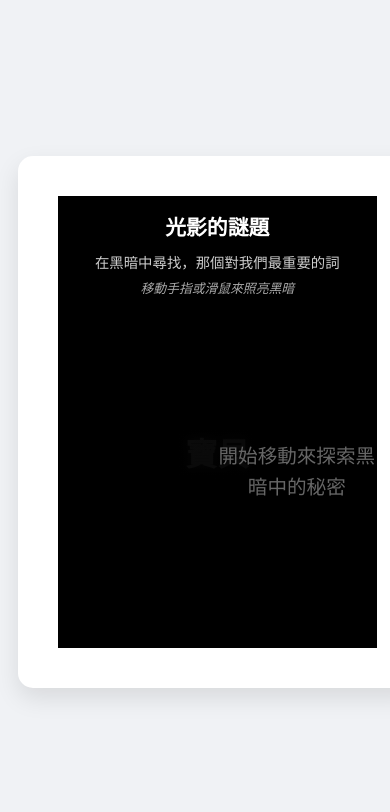
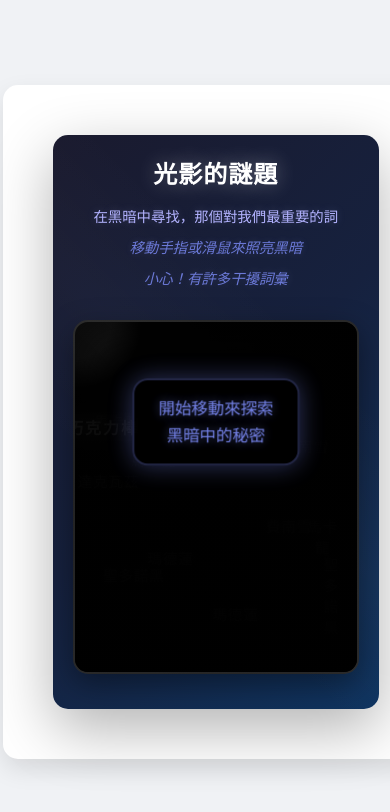
Before and after one commit to awesomejerry/hmz-exploding-card, a React (Vite) app: page / in a window 390 px wide. Shown: the top 812 px of the page. Built offline with nearby package versions, Linux system fonts and the light colour scheme.

Commit message:
Fix mobile touch issues for Puzzle7 input area

```diff
--- a/src/components/Puzzle7.tsx
+++ b/src/components/Puzzle7.tsx
@@ -13,8 +13,24 @@ const Puzzle7: React.FC<Puzzle7Props> = ({ onSuccess }) => {
     const [showHint, setShowHint] = useState(false);
     const containerRef = useRef<HTMLDivElement>(null);
 
-    const correctAnswer = '寶貝'; // The hidden word to find
-    const hiddenWordPosition = { x: 50, y: 45 }; // Position as percentage
+    const correctAnswer = '巧克力棒'; // The hidden word to find
+    const hiddenWordPosition = { x: 10, y: 30 }; // Position as percentage
+
+    // 混淆詞彙和位置
+    const decoyWords = [
+        { word: '馬卡龍', position: { x: 15, y: 28 } },
+        { word: '費南雪', position: { x: 82, y: 35 } },
+        { word: '瑪德蓮', position: { x: 34, y: 67 } },
+        { word: '達克瓦茲', position: { x: 67, y: 23 } },
+        { word: '聖多諾黑', position: { x: 21, y: 72 } },
+        { word: '馬卡龍', position: { x: 88, y: 61 } }, // 重複出現增加混淆
+        { word: '費南雪', position: { x: 45, y: 19 } },
+        { word: '瑪德蓮', position: { x: 57, y: 83 } },
+        { word: '達克瓦茲', position: { x: 12, y: 45 } },
+        { word: '聖多諾黑', position: { x: 91, y: 78 } },
+        { word: '馬卡龍', position: { x: 28, y: 39 } },
+        { word: '費南雪', position: { x: 76, y: 58 } }
+    ];
 
     useEffect(() => {
         const handleMouseMove = (e: MouseEvent) => {
@@ -67,7 +83,7 @@ const Puzzle7: React.FC<Puzzle7Props> = ({ onSuccess }) => {
             Math.pow(mousePosition.y - hiddenWordPosition.y, 2)
         );
 
-        if (distance < 8 && isFlashlightActive) { // Within 8% distance
+        if (distance < 6 && isFlashlightActive) { // 縮小檢測範圍使其更精確
             setShowInput(true);
         }
     }, [mousePosition, isFlashlightActive]);
@@ -100,6 +116,7 @@ const Puzzle7: React.FC<Puzzle7Props> = ({ onSuccess }) => {
                 <h2>光影的謎題</h2>
                 <p>在黑暗中尋找，那個對我們最重要的詞</p>
                 <p className="shadow-puzzle-hint">移動手指或滑鼠來照亮黑暗</p>
+                <p className="shadow-puzzle-hint">小心！有許多干擾詞彙</p>
             </div>
 
             <div className="shadow-puzzle-dark-area">
@@ -115,8 +132,22 @@ const Puzzle7: React.FC<Puzzle7Props> = ({ onSuccess }) => {
                     {correctAnswer}
                 </div>
 
+                {/* 混淆詞彙 */}
+                {decoyWords.map((decoy, index) => (
+                    <div
+                        key={index}
+                        className="shadow-puzzle-decoy-word"
+                        style={{
+                            left: `${decoy.position.x}%`,
+                            top: `${decoy.position.y}%`
+                        }}
+                    >
+                        {decoy.word}
+                    </div>
+                ))}
+
                 {showInput && (
-                    <div className="shadow-puzzle-input-area">
+                    <div className="shadow-puzzle-input-area" onTouchStart={(e) => e.stopPropagation()}>
                         <form onSubmit={handleSubmit}>
                             <div className="shadow-puzzle-input-group">
                                 <input
@@ -126,8 +157,13 @@ const Puzzle7: React.FC<Puzzle7Props> = ({ onSuccess }) => {
                                     placeholder="輸入你找到的詞"
                                     className="shadow-puzzle-input"
                                     autoFocus
+                                    onTouchStart={(e) => e.stopPropagation()}
                                 />
-                                <button type="submit" className="shadow-puzzle-submit">
+                                <button
+                                    type="submit"
+                                    className="shadow-puzzle-submit"
+                                    onTouchStart={(e) => e.stopPropagation()}
+                                >
                                     確認
                                 </button>
                             </div>
@@ -141,7 +177,7 @@ const Puzzle7: React.FC<Puzzle7Props> = ({ onSuccess }) => {
 
                         {showHint && (
                             <p className="shadow-puzzle-hint-text">
-                                提示：這是我對你最常用的稱呼
+                                提示：這是你最喜歡吃的東西
                             </p>
                         )}
                     </div>
--- a/src/index.css
+++ b/src/index.css
@@ -562,47 +562,68 @@ button:hover {
     text-align: center;
     max-width: 600px;
     margin: 0 auto;
-    padding: 20px;
-    background: #000;
-    color: #fff;
-    border-radius: 15px;
-    min-height: 60vh;
+    padding: 30px;
     position: relative;
+    background: linear-gradient(135deg, #1a1a2e 0%, #16213e 50%, #0f3460 100%);
+    border-radius: 20px;
+    box-shadow: 0 20px 60px rgba(0, 0, 0, 0.3);
     overflow: hidden;
 }
 
+.shadow-puzzle::before {
+    content: '';
+    position: absolute;
+    top: 0;
+    left: 0;
+    right: 0;
+    bottom: 0;
+    background: linear-gradient(45deg, transparent 30%, rgba(255, 255, 255, 0.02) 50%, transparent 70%);
+    pointer-events: none;
+    z-index: 1;
+}
+
 .shadow-puzzle-instruction {
-    margin-bottom: 20px;
+    margin-bottom: 30px;
     position: relative;
-    z-index: 3;
+    z-index: 2;
 }
 
 .shadow-puzzle-instruction h2 {
-    margin: 0 0 10px 0;
-    font-size: 1.5rem;
+    margin: 0 0 15px 0;
+    font-size: 1.8rem;
     color: #fff;
+    text-shadow: 0 0 20px rgba(255, 255, 255, 0.3);
+    font-weight: 600;
+    letter-spacing: 1px;
 }
 
 .shadow-puzzle-instruction p {
-    margin: 5px 0;
-    font-size: 0.9rem;
-    color: #ccc;
+    margin: 8px 0;
+    font-size: 1rem;
+    color: #b3b3ff;
+    text-shadow: 0 0 10px rgba(179, 179, 255, 0.2);
 }
 
 .shadow-puzzle-hint {
     font-style: italic;
-    color: #aaa !important;
-    font-size: 0.8rem !important;
+    color: #8090ff !important;
+    font-size: 0.9rem !important;
+    opacity: 0.8;
 }
 
 .shadow-puzzle-dark-area {
     position: relative;
-    min-height: 40vh;
-    background: #000;
-    border-radius: 10px;
+    min-height: 450px;
+    background: radial-gradient(circle at center, #000 0%, #111 100%);
+    border-radius: 20px;
     touch-action: none;
     user-select: none;
-    margin-top: 20px;
+    margin: 20px 0;
+    overflow: hidden;
+    box-shadow:
+        inset 0 0 50px rgba(0, 0, 0, 0.8),
+        0 10px 30px rgba(0, 0, 0, 0.4);
+    border: 2px solid rgba(255, 255, 255, 0.1);
 }
 
 .shadow-puzzle-flashlight-overlay {
@@ -613,81 +634,127 @@ button:hover {
     height: 100%;
     pointer-events: none;
     z-index: 2;
+    transition: opacity 0.3s ease;
 }
 
 .shadow-puzzle-hidden-word {
     position: absolute;
     transform: translate(-50%, -50%);
-    font-size: 2.5rem;
+    font-size: 1.2rem;
     font-weight: bold;
     color: #fff;
-    text-shadow: 0 0 10px rgba(255, 255, 255, 0.5);
+    text-shadow:
+        0 0 15px rgba(255, 255, 255, 0.8),
+        0 0 30px rgba(255, 255, 255, 0.4);
     z-index: 1;
     pointer-events: none;
+    font-family: 'Courier New', monospace;
+    letter-spacing: 2px;
+}
+
+.shadow-puzzle-decoy-word {
+    position: absolute;
+    transform: translate(-50%, -50%);
+    font-size: 1.0rem;
+    font-weight: normal;
+    color: #666;
+    text-shadow:
+        0 0 8px rgba(102, 102, 102, 0.5),
+        0 0 16px rgba(102, 102, 102, 0.2);
+    z-index: 1;
+    pointer-events: none;
+    opacity: 0.6;
+    font-family: 'Courier New', monospace;
+    letter-spacing: 1px;
 }
 
 .shadow-puzzle-input-area {
     position: absolute;
-    bottom: 20px;
+    bottom: 25px;
     left: 50%;
     transform: translateX(-50%);
-    background: rgba(0, 0, 0, 0.9);
-    padding: 20px;
-    border-radius: 10px;
-    border: 2px solid #333;
-    z-index: 4;
-    min-width: 280px;
+    background: rgba(0, 0, 0, 0.95);
+    backdrop-filter: blur(10px);
+    padding: 25px;
+    border-radius: 15px;
+    border: 2px solid rgba(255, 255, 255, 0.1);
+    z-index: 1000;
+    min-width: 320px;
+    box-shadow:
+        0 10px 30px rgba(0, 0, 0, 0.5),
+        inset 0 1px 0 rgba(255, 255, 255, 0.1);
+    pointer-events: auto;
 }
 
 .shadow-puzzle-input-group {
     display: flex;
-    gap: 10px;
-    margin-bottom: 10px;
+    gap: 12px;
+    margin-bottom: 15px;
 }
 
 .shadow-puzzle-input {
     flex: 1;
-    padding: 12px;
-    border: 2px solid #444;
-    border-radius: 6px;
+    padding: 15px;
+    border: 2px solid rgba(255, 255, 255, 0.2);
+    border-radius: 10px;
     font-size: 16px;
-    background: #222;
+    background: rgba(255, 255, 255, 0.1);
     color: #fff;
+    backdrop-filter: blur(10px);
+    transition: all 0.3s ease;
 }
 
 .shadow-puzzle-input:focus {
     outline: none;
     border-color: #007acc;
+    box-shadow: 0 0 20px rgba(0, 122, 204, 0.3);
+    background: rgba(255, 255, 255, 0.15);
+}
+
+.shadow-puzzle-input::placeholder {
+    color: rgba(255, 255, 255, 0.6);
 }
 
 .shadow-puzzle-submit {
-    padding: 12px 20px;
-    background: #007acc;
+    padding: 15px 25px;
+    background: linear-gradient(135deg, #007acc 0%, #005a9e 100%);
     color: white;
     border: none;
-    border-radius: 6px;
+    border-radius: 10px;
     font-size: 16px;
+    font-weight: 600;
     cursor: pointer;
-    transition: background 0.3s ease;
+    transition: all 0.3s ease;
+    box-shadow: 0 4px 15px rgba(0, 122, 204, 0.3);
 }
 
 .shadow-puzzle-submit:hover {
-    background: #005a9e;
+    background: linear-gradient(135deg, #005a9e 0%, #004080 100%);
+    transform: translateY(-2px);
+    box-shadow: 0 6px 20px rgba(0, 122, 204, 0.4);
 }
 
 .shadow-puzzle-error {
     color: #ff6b6b;
     text-align: center;
-    margin: 5px 0;
+    margin: 8px 0;
     font-size: 0.9rem;
+    background: rgba(255, 107, 107, 0.1);
+    padding: 8px;
+    border-radius: 8px;
+    border: 1px solid rgba(255, 107, 107, 0.2);
 }
 
 .shadow-puzzle-hint-text {
     color: #ffd93d;
     text-align: center;
-    margin: 5px 0;
+    margin: 8px 0;
     font-size: 0.9rem;
     font-style: italic;
+    background: rgba(255, 217, 61, 0.1);
+    padding: 8px;
+    border-radius: 8px;
+    border: 1px solid rgba(255, 217, 61, 0.2);
 }
 
 .shadow-puzzle-start-message {
@@ -697,37 +764,113 @@ button:hover {
     transform: translate(-50%, -50%);
     text-align: center;
     z-index: 2;
-    color: #666;
+    color: #8090ff;
+    font-size: 1.2rem;
+    animation: pulseGlow 2s ease-in-out infinite;
+    background: rgba(0, 0, 0, 0.7);
+    padding: 20px 30px;
+    border-radius: 15px;
+    border: 2px solid rgba(128, 144, 255, 0.3);
+    backdrop-filter: blur(10px);
+}
+
+.shadow-puzzle-start-message p {
+    color: #8090ff;
     font-size: 1.1rem;
-    animation: pulse 2s infinite;
+    margin: 0;
+    text-shadow: 0 0 10px rgba(128, 144, 255, 0.5);
+}
+
+@keyframes pulseGlow {
+
+    0%,
+    100% {
+        opacity: 0.8;
+        transform: translate(-50%, -50%) scale(1);
+        box-shadow: 0 0 20px rgba(128, 144, 255, 0.3);
+    }
+
+    50% {
+        opacity: 1;
+        transform: translate(-50%, -50%) scale(1.05);
+        box-shadow: 0 0 30px rgba(128, 144, 255, 0.5);
+    }
 }
 
 /* Mobile optimizations for Shadow Puzzle */
 @media (max-width: 768px) {
     .shadow-puzzle {
         max-width: 100%;
-        padding: 15px;
-        margin: 0;
-        border-radius: 0;
-        min-height: 50vh;
+        padding: 20px;
+        margin: 10px;
+        border-radius: 15px;
+    }
+
+    .shadow-puzzle-instruction h2 {
+        font-size: 1.5rem;
+    }
+
+    .shadow-puzzle-instruction p {
+        font-size: 0.9rem;
+    }
+
+    .shadow-puzzle-dark-area {
+        min-height: 350px;
+        border-radius: 15px;
+        margin: 15px 0;
     }
 
     .shadow-puzzle-hidden-word {
-        font-size: 2rem;
+        font-size: 1.0rem;
+    }
+
+    .shadow-puzzle-decoy-word {
+        font-size: 0.9rem;
     }
 
     .shadow-puzzle-input-area {
-        min-width: calc(100% - 40px);
+        position: fixed;
+        bottom: 20px;
         left: 20px;
         right: 20px;
         transform: none;
+        min-width: auto;
+        max-width: calc(100% - 40px);
+        padding: 20px;
+        z-index: 1000;
+        pointer-events: auto;
     }
 
-    .shadow-puzzle-instruction h2 {
-        font-size: 1.3rem;
+    .shadow-puzzle-input-group {
+        flex-direction: column;
+        gap: 15px;
     }
 
-    .shadow-puzzle-dark-area {
-        min-height: 35vh;
+    .shadow-puzzle-input {
+        padding: 15px;
+        font-size: 16px;
+        border-radius: 8px;
+        -webkit-appearance: none;
+        appearance: none;
+        -webkit-tap-highlight-color: transparent;
+    }
+
+    .shadow-puzzle-submit {
+        padding: 15px 20px;
+        width: 100%;
+        font-size: 16px;
+        border-radius: 8px;
+        cursor: pointer;
+        -webkit-tap-highlight-color: transparent;
+        touch-action: manipulation;
+    }
+
+    .shadow-puzzle-start-message {
+        padding: 15px 20px;
+        font-size: 1rem;
+    }
+
+    .shadow-puzzle-start-message p {
+        font-size: 1rem;
     }
 }
```
